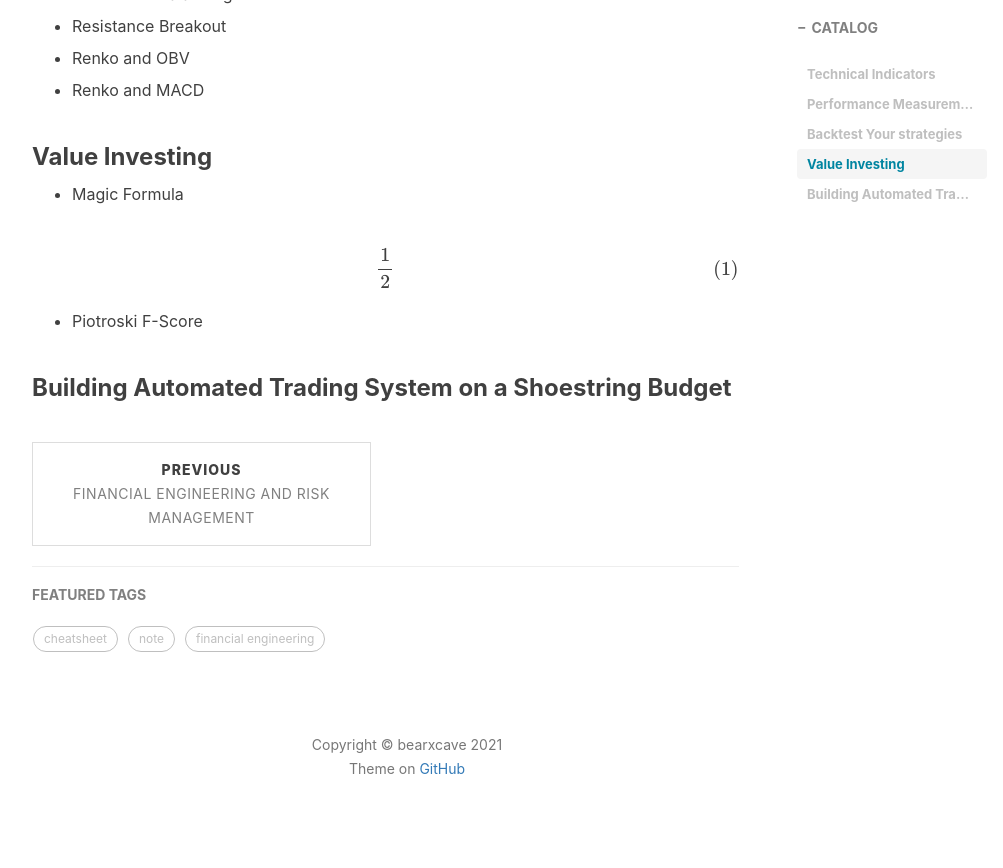
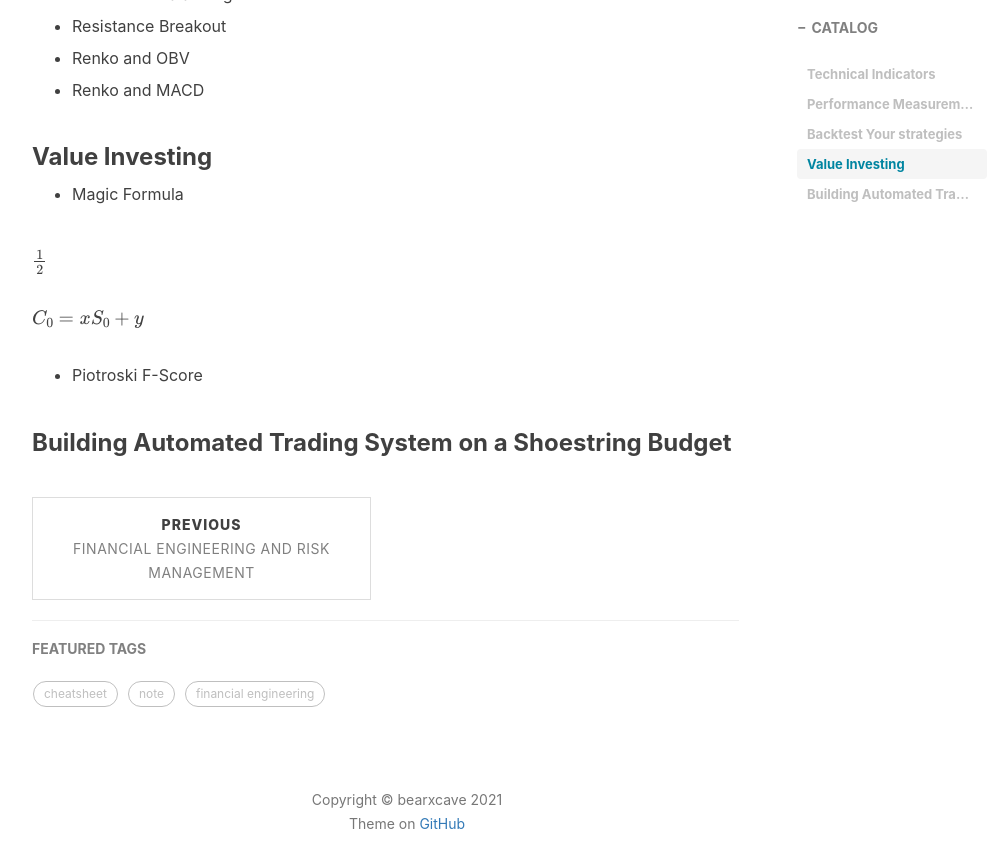
Before and after one commit to Bearxcave/Bearxcave.github.io, a Jekyll site: the page built from _posts/2021-05-01-algorithmic-trading.md, in a window 1280 px wide and 900 px high, scrolled down 1025 px. Shown: the top 868 px of the window, without its empty margins (233-1236 px from the left). Built offline with Jekyll 4.4.1, drawn with Linux system fonts in a browser that asks for light colours; nearby versions of some CDN libraries; formulas are drawn with MathJax 3; comment, search, counter and statistics services are not loaded; before the commit the page ends 1871 px from its top, so only the background shows below that.

Commit message:
Update 2021-05-01-algorithmic-trading.md

```diff
--- a/_posts/2021-05-01-algorithmic-trading.md
+++ b/_posts/2021-05-01-algorithmic-trading.md
@@ -49,7 +49,9 @@ import
 
 * Magic Formula
 
-$$ \frac{1}{2} $$
+$ \frac{1}{2} $
+
+$C_0 = x S_0 + y$
 
 * Piotroski F-Score
 
```
